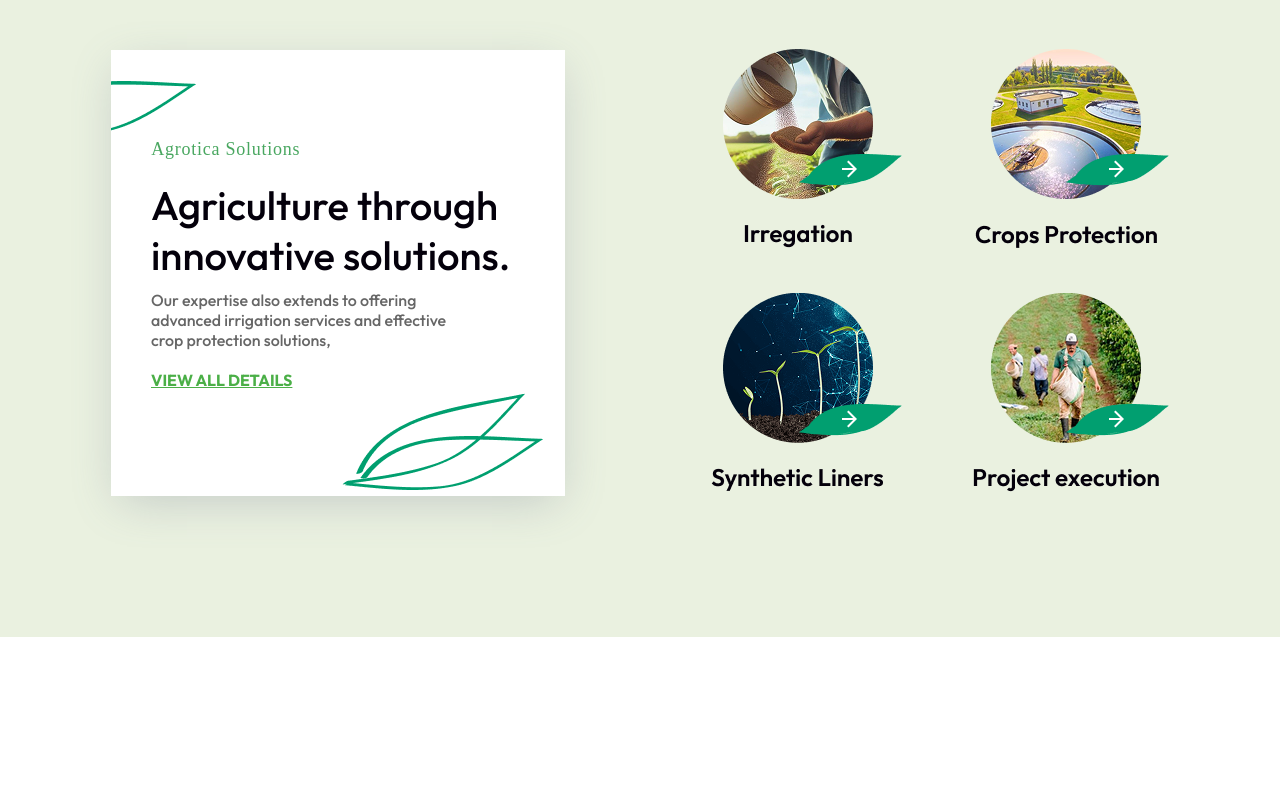
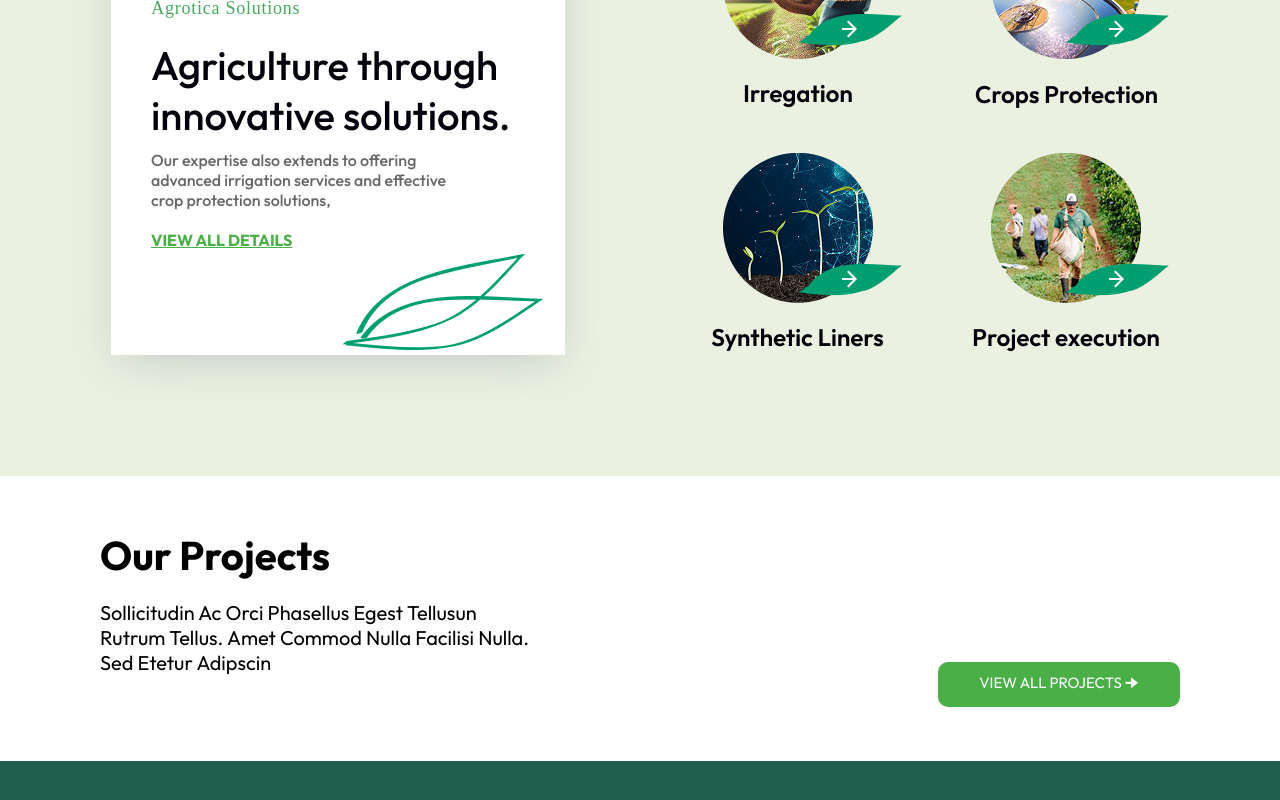
Before and after one commit to Chris-A-75/agrotica-home-page, a JavaScript app: page / in a window 1280 px wide. Shown: the part 1800-2600 px from the top of the page. Before the commit the page ends 2437 px from the top, so only its background shows below. Built offline with nearby package versions, Linux system fonts and the light colour scheme; the HTML template or start-up script is replaced by a standard one; a web font is replaced by a local one.

Commit message:
Section 4 half done

```diff
--- a/src/App.css
+++ b/src/App.css
@@ -43,6 +43,7 @@
   font-family: 'Outfit', sans-serif;
   border-width: 0;
   border-radius: 10px;
+  text-transform: uppercase;
 }
 .section-2 {
   display: flex;
@@ -52,9 +53,14 @@
 }
 .section-3 {
   background-color: #EAF1E0;
-  height: 728px;
+  padding-bottom: 120px;
   display: flex;
   align-items: center;
   justify-content: space-evenly;
   flex-wrap: wrap;
 }
+.section-4 {
+  padding: 54px 100px;
+  display: flex;
+  justify-content: space-between;
+}
--- a/src/App.js
+++ b/src/App.js
@@ -233,6 +233,14 @@
           </div>
         </div>
       </div>
+      <div className="section-4">
+        <div style={{maxWidth:"40%"}}>
+          <span style={{fontWeight:600, fontSize:40}}>Our Projects</span> <br></br><br></br>
+          <span style={{fontSize:20, textTransform:"capitalize"}}>Sollicitudin ac orci phasellus egest tellusun rutrum tellus. Amet commod nulla facilisi nulla. Sed etetur adipscin</span>
+        </div>
+        <button className="green-button-style" style={{marginTop:132, width:242}}>view all projects   🠊</button>
+      </div>
+      <div style={{backgroundColor:"#21604D", height:387}}></div>
     </div>
   );
 }
```
